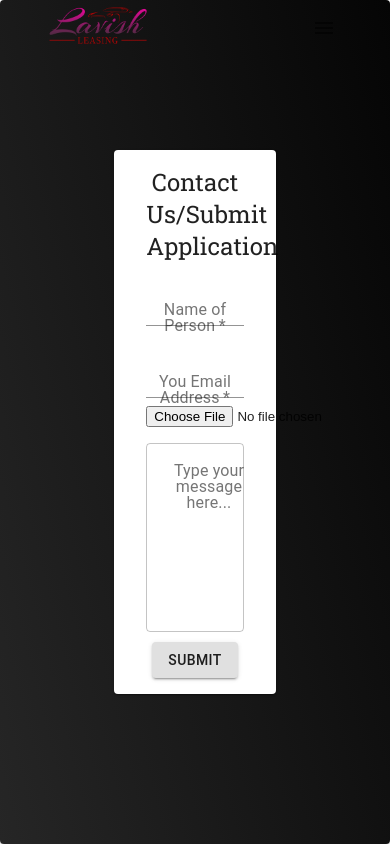
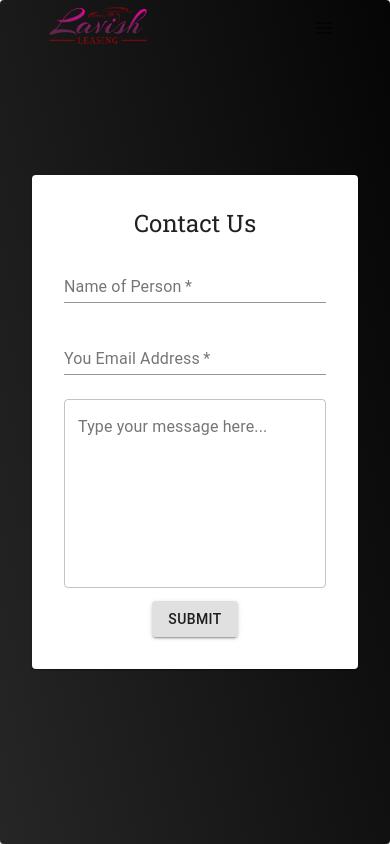
Before and after one commit to singhjason96/LavishLeasing, a React (Create React App) app: page /contact in a window 390 px wide. Built offline with nearby package versions, Linux system fonts and the light colour scheme.

Commit message:
mobile responsive contact form

```diff
--- a/package.json
+++ b/package.json
@@ -22,7 +22,7 @@
     "styled-components": "^5.1.1"
   },
   "scripts": {
-    "start": "serve -s build",
+    "start": "react-scripts start",
     "build": "react-scripts build",
     "test": "react-scripts test",
     "eject": "react-scripts eject"
--- a/src/components/AppBarCollapse.jsx
+++ b/src/components/AppBarCollapse.jsx
@@ -36,13 +36,13 @@ const AppBarCollapse = props => (
     <ButtonAppBarCollapse>
       <MenuItem><Link to='/alltestimonials' className={props.classes.menutStyle}>Testimonials</Link></MenuItem>
       <MenuItem><Link to='/contact' className={props.classes.menutStyle}>Contact</Link></MenuItem>
-      <MenuItem><a href={MyPdf} className={props.classes.menutStyle}>Credit Application</a> </MenuItem>
+      <MenuItem><a href="https://form.jotform.com/202306735269153" className={props.classes.menutStyle}>Credit Application</a> </MenuItem>
       <MenuItem><Link to='/team' className={props.classes.menutStyle}>Team</Link></MenuItem>
     </ButtonAppBarCollapse>
     <div className={props.classes.buttonBar} id="appbar-collapse">
     <Button color="inherit"><Link to='/alltestimonials' className={props.classes.linkStyle}>Testimonials</Link></Button>
     <Button color="inherit"><Link to='/contact' className={props.classes.linkStyle}>Contact</Link></Button>
-    <Button color="inherit"><a href={MyPdf} className={props.classes.linkStyle}>Credit Application</a> </Button>
+    <Button color="inherit"><a href="https://form.jotform.com/202306735269153" className={props.classes.linkStyle}>Credit Application</a> </Button>
     <Button color="inherit"><Link to='/team' className={props.classes.linkStyle}>Team</Link></Button>
 
 
--- a/src/components/ContactPage.jsx
+++ b/src/components/ContactPage.jsx
@@ -20,8 +20,13 @@ import * as emailjs from "emailjs-com";
 import NavBar from './NavBar';
 
 const useStyles = makeStyles((theme) => ({
-  formSize: {},
+  formSize: {
+    margin: '32px',
+  },
   boxStyle: {
+    width: "100%",
+    margin: '32px',
+    ["@media (min-width:780px)"]: {
       width: "25%",
       textAlign: "center",
       marginLeft: "auto",
@@ -30,6 +35,7 @@ const useStyles = makeStyles((theme) => ({
       paddingLeft: "32px",
       paddingRight: "32px",
       paddingBottom: "16px",
+    },
   },
   containerStyle: {
     alignItems: "center",
@@ -110,7 +116,7 @@ console.log(file)
         <Paper className={classes.boxStyle}>
           <form className={classes.formSize} id="former">
             <Typography variant="h5" className={classes.textStyle}>
-              Contact Us/Submit Application
+              Contact Us
             </Typography>
             <FormControl
               margin="normal"
@@ -140,9 +146,9 @@ console.log(file)
                 onChange={OnChangeEmail}
               />
             </FormControl>
-            <FormControl>
+            {/*<FormControl>
               <input name="image" type="file" onChange={OnChangeFile} />
-            </FormControl>
+            </FormControl>*/}
             <FormControl margin="normal" required fullWidth>
               <TextField
                 id="full-width-text-field"
```
Lines whose indentation alone changed are shown as unchanged.
